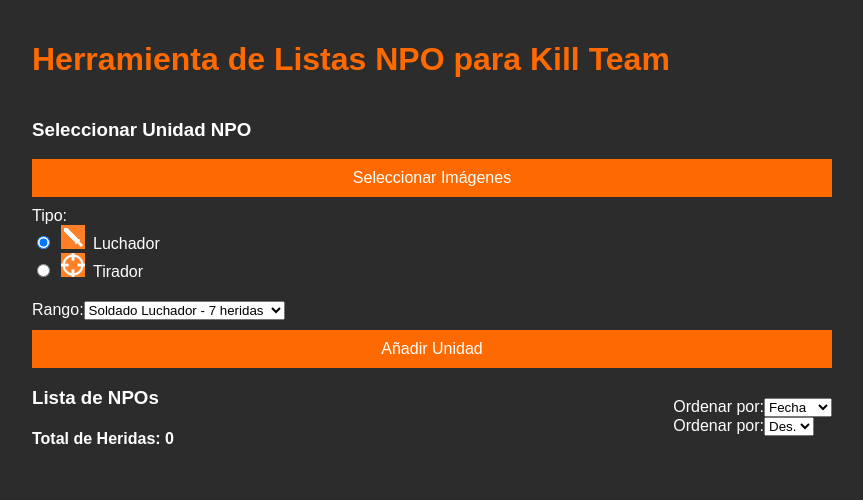
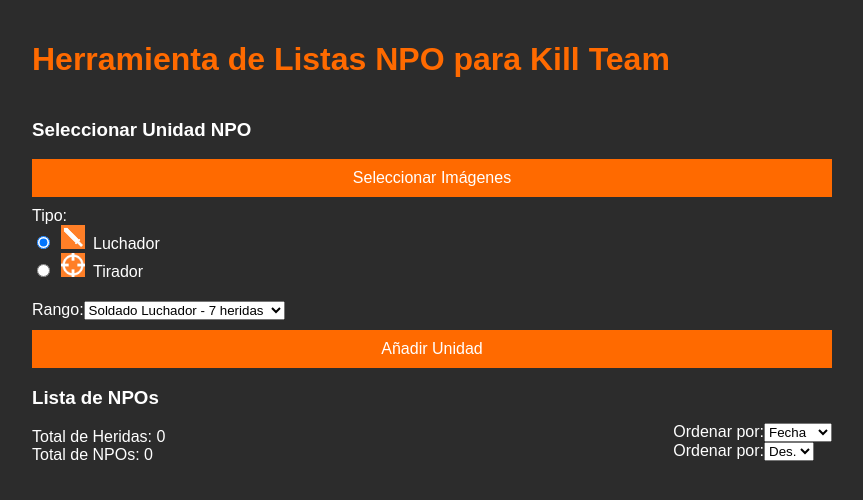
Before and after one commit to ChickenPolloHammer/NPO_tool, a React (Create React App) app: page / in a window 1280 px wide. Shown: the top 500 px of the page, without its empty margins (208-1071 px from the left). Built offline with nearby package versions, Linux system fonts and the light colour scheme.

Commit message:
añadido contador de NOPs en lista

```diff
--- a/src/components/ListaNPO.js
+++ b/src/components/ListaNPO.js
@@ -48,6 +48,7 @@
   });
 
   const totalHeridas = sortedNpoList.reduce((total, npo) => total + npo.heridas, 0);
+  const totalNPOs = sortedNpoList.reduce((total, npo) => ++total, 0);
 
   // Función para manejar el clic en el botón "Stats"
   const handleStatsClick = (tipo) => {
@@ -96,10 +97,11 @@
       <div style={{ display: 'flex', justifyContent: 'space-between', alignItems: 'flex-start'}}>
         <div>
           <h3>Lista de NPOs</h3>
-          <h4>Total de Heridas: {totalHeridas}</h4>
+          <label style={{ display: 'block' }}>Total de Heridas: {totalHeridas}</label>
+          <label style={{ display: 'block' }}>Total de NPOs: {totalNPOs}</label>
         </div>
 
-        <div style={{ display: 'flex', flexDirection: 'column', marginTop: '30px'}}>
+        <div style={{ display: 'flex', flexDirection: 'column', marginTop: '55px'}}>
           {/* Selector para elegir el criterio de orden */}
           <div>
             <label htmlFor="sortBy">Ordenar por:</label>
```
